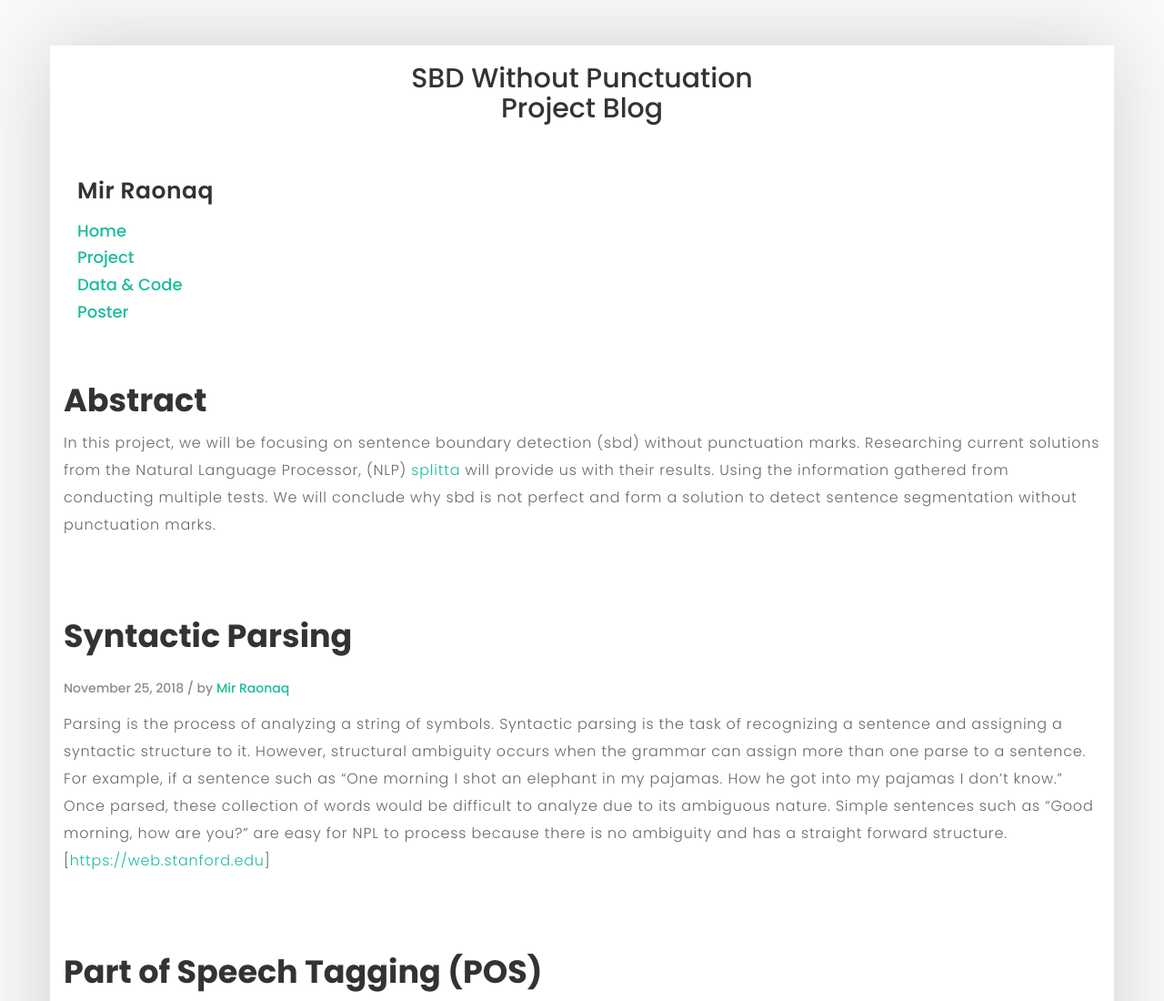
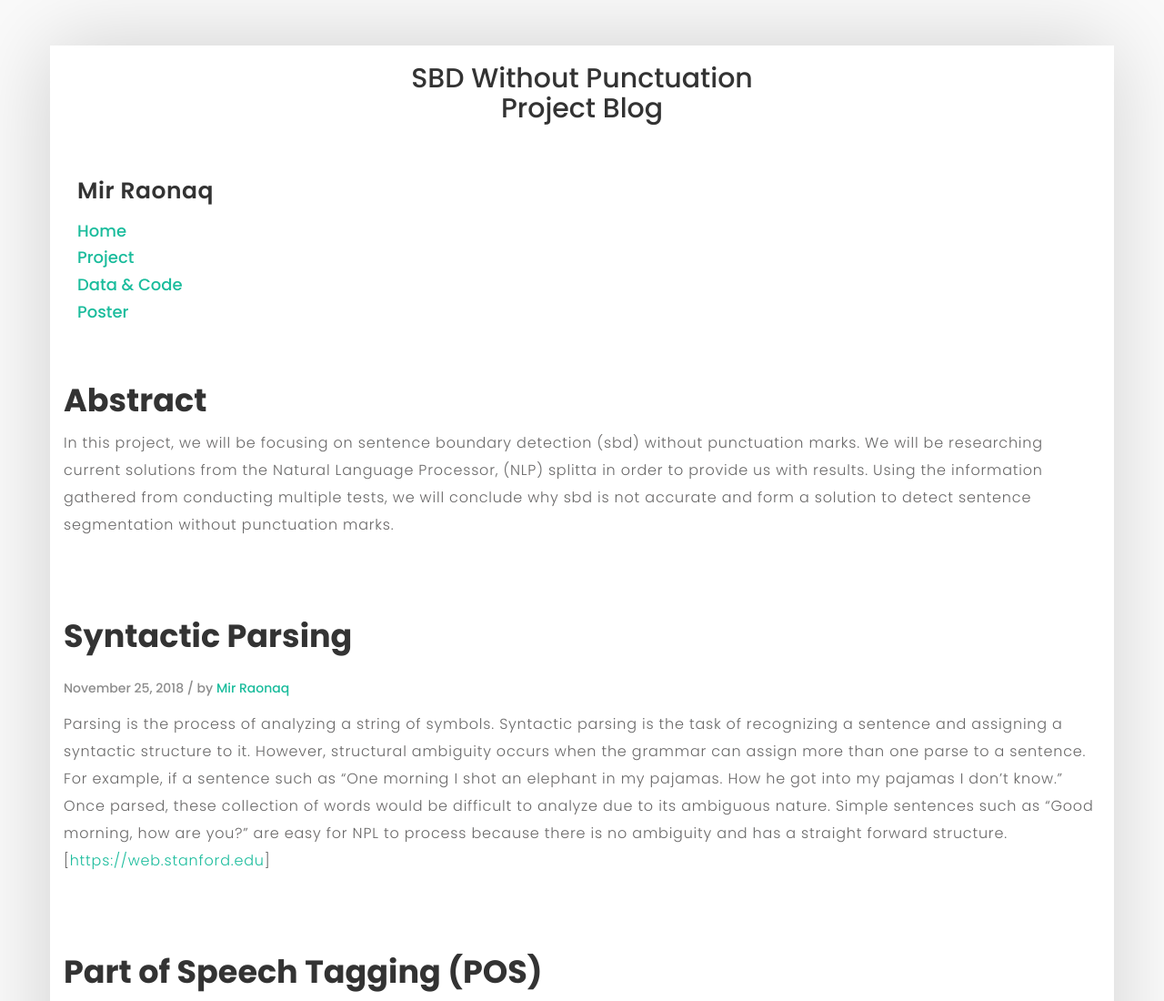
Before and after one commit to MirRaonaq/SBD.github.io, a plain HTML site: page index.html in a window 1280 px wide. Shown: the top 1100 px of the page at 91% size. Drawn offline with Linux system fonts and the light colour scheme.

Commit message:
Abstract update

```diff
--- a/index.html
+++ b/index.html
@@ -45,7 +45,7 @@
               <div class="post-title">
                 <h1>Abstract</h1>
               </div>
-              <p>In this project, we will be focusing on sentence boundary detection (sbd) without punctuation marks. Researching current solutions from the Natural Language Processor, (NLP) <a href="https://github.com/lukeorland/splitta" target="_blank">splitta</a> will provide us with their results. Using the information gathered from conducting multiple tests. We will conclude why sbd is not perfect and form a solution to detect sentence segmentation without punctuation marks.</p>
+              <p>In this project, we will be focusing on sentence boundary detection (sbd) without punctuation marks. We will be researching current solutions from the Natural Language Processor, (NLP) splitta in order to provide us with results. Using the information gathered from conducting multiple tests, we will conclude why sbd is not accurate and form a solution to detect sentence segmentation without punctuation marks.</p>
             </div>
 
             <div class="col-md-12 blog-post">
```
